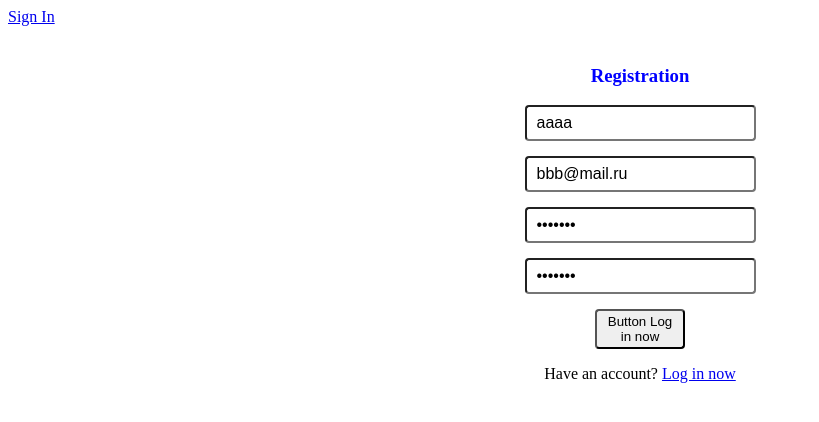
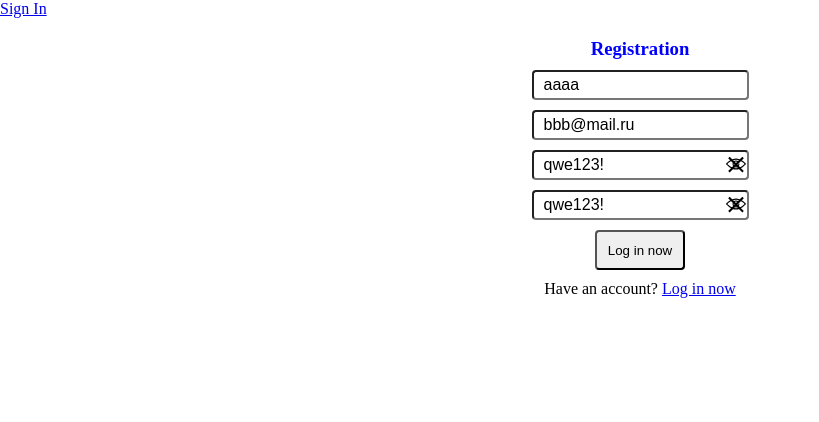
Before and after one commit to RuKatya/web-learning-client, a React (Create React App) app: page /auth/reg in a window 1280 px wide. Shown: the top 422 px of the page, without its empty margins (0-819 px from the left). Built offline with nearby package versions, Linux system fonts and the light colour scheme.

Commit message:
added pass-validation,pass-eyeIcon

```diff
--- a/src/View/Components/Button/Button.tsx
+++ b/src/View/Components/Button/Button.tsx
@@ -20,9 +20,18 @@ interface IButtonProps extends ButtonHTMLAttributes<HTMLButtonElement> {
     style?: object;
 }
 
-const Button: FC<IButtonProps> = ({ size, children, position }) => {
+const Button: FC<IButtonProps> = ({
+    size = EButtonSize.SMALL,
+    children,
+    position,
+    style = {},
+}) => {
     const classes = `${css.button} ${css[size]} ${css[position]}`;
 
-    return <button className={classes}>Button {children}</button>;
+    return (
+        <button style={style} className={classes}>
+            {children}
+        </button>
+    );
 };
 export default Button;
--- a/src/View/Components/Forms/Form/Form.module.scss
+++ b/src/View/Components/Forms/Form/Form.module.scss
@@ -3,9 +3,11 @@
 
     margin: 0 auto;
     padding: 20px;
+
     text-align: center;
+    &__title {
+        margin-bottom: 10px;
 
-    &__title {
         color: blue;
     }
     .question {
--- a/src/View/Components/Forms/Form/Form.tsx
+++ b/src/View/Components/Forms/Form/Form.tsx
@@ -45,6 +45,7 @@ const MyForm: FC<IFormProps> = ({
         if (isLogin) {
             navigate(navigateTo);
         }
+        // eslint-disable-next-line
     }, []);
 
     useEffect(() => {
@@ -81,12 +82,16 @@ const MyForm: FC<IFormProps> = ({
                 size={EButtonSize.MEDIUM}
                 position={EButtonPosition.CENTER}
                 disabled={status === 'loading'}
+                style={{ marginBottom: 10 }}
             >
                 {buttonText}
             </Button>
-            <p className={css.question}>
-                <span>{question}</span> <Link to={linkToBtn}>{buttonText}</Link>
-            </p>
+            {!isLogin && (
+                <p className={css.question}>
+                    <span>{question}</span>{' '}
+                    <Link to={linkToBtn}>{buttonText}</Link>
+                </p>
+            )}
         </Form>
     );
 };
--- a/src/View/Components/Forms/types.ts
+++ b/src/View/Components/Forms/types.ts
@@ -1,4 +1,4 @@
-import { ChangeEvent, FocusEvent, InputHTMLAttributes } from 'react';
+import { ChangeEvent, FocusEvent, InputHTMLAttributes, ReactNode } from 'react';
 
 export interface IAxiosRegistration {
     messsage: string;
@@ -14,6 +14,8 @@ export interface IAxiosLogin extends IAxiosRegistration {
 export interface IInputForm extends InputHTMLAttributes<HTMLInputElement> {
     value: string;
     error: string;
+    svg?: string;
+    // svg?: ReactNode;
     handleChange: (e: ChangeEvent<HTMLInputElement>) => void;
     handleFocus: (e: FocusEvent<HTMLInputElement>) => void;
 }
--- a/src/View/Components/Forms/validate.ts
+++ b/src/View/Components/Forms/validate.ts
@@ -1,10 +1,16 @@
-const regexEmail = new RegExp(
+// May be need new regex for email
+const regexpEmail = new RegExp(
     // eslint-disable-next-line no-control-regex
     "([!#-'*+/-9=?A-Z^-~-]+(.[!#-'*+/-9=?A-Z^-~-]+)*|\"([]!#-[^-~ \t]|(\\[\t -~]))+\")@([!#-'*+/-9=?A-Z^-~-]+(.[!#-'*+/-9=?A-Z^-~-]+)*|[[\t -Z^-~]*])"
+    // /(?:[a-z0-9!#$%&'*+/=?^_`{|}~-]+(?:\.[a-z0-9!#$%&'*+/=?^_`{|}~-]+)*|"(?:[\x01-\x08\x0b\x0c\x0e-\x1f\x21\x23-\x5b\x5d-\x7f]|\\[\x01-\x09\x0b\x0c\x0e-\x7f])*")@(?:(?:[a-z0-9](?:[a-z0-9-]*[a-z0-9])?\.)+[a-z0-9](?:[a-z0-9-]*[a-z0-9])?|\[(?:(?:(2(5[0-5]|[0-4][0-9])|1[0-9][0-9]|[1-9]?[0-9]))\.){3}(?:(2(5[0-5]|[0-4][0-9])|1[0-9][0-9]|[1-9]?[0-9])|[a-z0-9-]*[a-z0-9]:(?:[\x01-\x08\x0b\x0c\x0e-\x1f\x21-\x5a\x53-\x7f]|\\[\x01-\x09\x0b\x0c\x0e-\x7f])+)\])/;
 );
-const regexPassword = new RegExp(
-    '^(?=.*[0-9])(?=.*[!@#$%^&*])[a-zA-Z0-9!@#$%^&*]{6,}$'
-);
+
+const regexpSpace = new RegExp(/\s/g);
+const regexpNumber = new RegExp(/\d/g);
+const regexpLetter = new RegExp(/[a-zA-Z]/g);
+const regexpSpecChar = new RegExp(/[!@#$%^&*]/g);
+// MAYBE NEED NEW REGEX FOR EN
+const regexpEn = new RegExp(/[^a-zA-Z0-9]/g);
 
 export const validateName = (name: string) => {
     if (!name) {
@@ -19,7 +25,7 @@ export const validateName = (name: string) => {
 export const validateEmail = (email: string) => {
     if (!email) {
         return "Email can't be empty";
-    } else if (!regexEmail.test(email)) {
+    } else if (!regexpEmail.test(email)) {
         return 'Incorrect email';
     }
     return '';
@@ -30,8 +36,16 @@ export const validatePassword = (password: string) => {
         return "Password can't be empty";
     } else if (password.length < 6) {
         return 'Password must be minimum 6 symbols';
-    } else if (!regexPassword.test(password)) {
-        return 'Password must be without spaces, include letters, numbers, one special character !@#$%^&*';
+    } else if (!regexpEn.test(password)) {
+        return 'Password must be only En';
+    } else if (regexpSpace.test(password)) {
+        return 'Password must be without spaces';
+    } else if (!regexpNumber.test(password)) {
+        return 'Password must include numbers';
+    } else if (!regexpLetter.test(password)) {
+        return 'Password must include letters';
+    } else if (!regexpSpecChar.test(password)) {
+        return 'Password must include one character like !@#$%^&*';
     }
     return '';
 };
--- a/src/View/Components/Input/Input.module.scss
+++ b/src/View/Components/Input/Input.module.scss
@@ -1,25 +1,68 @@
+.inputWrapper {
+    // РАЗМЕРЫ СДЕЛАТЬ ПРАВИЛЬНЫМИ
+    position: relative;
+    width: 100%;
+    max-height: 100px;
     .input {
         height: 30px;
+        width: 70%;
 
-    margin-bottom: 5px;
         padding-left: 10px;
-    padding-right: 10px;
+        padding-right: 30px;
 
         font-size: 16px;
         border-radius: 4px;
     }
 
+    .eyeBtn,
+    .eyeClosed {
+        border: none;
+        background-color: transparent;
+        cursor: pointer;
+        height: 100%;
+
+        position: absolute;
+        top: 50%;
+        right: 15%;
+        transform: translate(-15%, -50%);
+    }
+    .eyeClosed {
+        height: 100%;
+        width: 100%;
+    }
+    .eyeClosed::before,
+    .eyeClosed::after {
+        position: absolute;
+        top: 40%;
+        right: -15%;
+        transform: translate(15%, 80%) rotate(45deg);
+
+        content: '';
+        width: 100%;
+        height: 2px;
+
+        background-color: black;
+    }
+    .eyeClosed::before {
+        transform: translate(15%, 80%) rotate(-45deg);
+    }
+
     .error {
+        margin-bottom: 10px;
+        transform: translateY(0px);
+
+        opacity: 1;
+
+        transition: all 0.2s ease-in-out;
         color: red;
-    opacity: 1;
-    transform: translateY(0px);
-    transition: all 0.2s ease-in-out;
-    margin-bottom: 10px;
 
         &.hidden {
+            transform: translateY(-20px);
+
             opacity: 0;
-        transform: translateY(-20px);
+
             transition: all 0.2s ease-in-out;
             color: red;
         }
     }
+}
--- a/src/View/Components/Input/Input.tsx
+++ b/src/View/Components/Input/Input.tsx
@@ -1,29 +1,48 @@
 import css from './Input.module.scss';
-import { FC } from 'react';
+import { FC, useState } from 'react';
 import { IInputForm } from '../Forms/types';
+import EyeIcon from '../../../assets/images/icons/EyeIcon';
 
 const Input: FC<IInputForm> = ({
-    value = '',
-    error = '',
+    name,
     type = 'text',
+    error,
+    value,
     placeholder = 'Type here...',
+    handleFocus = () => {},
     handleChange = () => {},
-    handleFocus = () => {},
 }) => {
+    const [passwordVisible, setPasswordVisible] = useState<boolean>(false);
+    const togglePasswordVisible = () => {
+        console.log('click');
+        setPasswordVisible(visibility => !visibility);
+    };
     return (
-        <>
+        <div className={css.inputWrapper}>
             <input
                 className={css.input}
-                type={type}
+                type={passwordVisible ? type : 'text'}
                 value={value}
                 onChange={handleChange}
                 onBlur={handleFocus}
                 placeholder={placeholder}
             />
+            {type === 'password' && (
+                <button
+                    type="button"
+                    onClick={togglePasswordVisible}
+                    className={css.eyeBtn}
+                >
+                    <EyeIcon width={20} height={20} />
+
+                    {!passwordVisible && <div className={css.eyeClosed}></div>}
+                </button>
+            )}
+
             <div className={error ? css.error : `${css.error} ${css.hidden}`}>
                 {error}
             </div>
-        </>
+        </div>
     );
 };
 export default Input;
--- /dev/null
+++ b/src/assets/images/icons/EyeIcon.tsx
@@ -0,0 +1,45 @@
+interface IEyeIconProps {
+    width: number;
+    height: number;
+}
+
+const EyeIcon = ({ width, height }: IEyeIconProps) => {
+    return (
+        <svg
+            fill="#000000"
+            version="1.1"
+            id="Capa_1"
+            xmlns="http://www.w3.org/2000/svg"
+            width={width}
+            height={height}
+            viewBox="0 0 442.04 442.04"
+        >
+            <g>
+                <g>
+                    <path
+                        d="M221.02,341.304c-49.708,0-103.206-19.44-154.71-56.22C27.808,257.59,4.044,230.351,3.051,229.203
+			c-4.068-4.697-4.068-11.669,0-16.367c0.993-1.146,24.756-28.387,63.259-55.881c51.505-36.777,105.003-56.219,154.71-56.219
+			c49.708,0,103.207,19.441,154.71,56.219c38.502,27.494,62.266,54.734,63.259,55.881c4.068,4.697,4.068,11.669,0,16.367
+			c-0.993,1.146-24.756,28.387-63.259,55.881C324.227,321.863,270.729,341.304,221.02,341.304z M29.638,221.021
+			c9.61,9.799,27.747,27.03,51.694,44.071c32.83,23.361,83.714,51.212,139.688,51.212s106.859-27.851,139.688-51.212
+			c23.944-17.038,42.082-34.271,51.694-44.071c-9.609-9.799-27.747-27.03-51.694-44.071
+			c-32.829-23.362-83.714-51.212-139.688-51.212s-106.858,27.85-139.688,51.212C57.388,193.988,39.25,211.219,29.638,221.021z"
+                    />
+                </g>
+                <g>
+                    <path
+                        d="M221.02,298.521c-42.734,0-77.5-34.767-77.5-77.5c0-42.733,34.766-77.5,77.5-77.5c18.794,0,36.924,6.814,51.048,19.188
+			c5.193,4.549,5.715,12.446,1.166,17.639c-4.549,5.193-12.447,5.714-17.639,1.166c-9.564-8.379-21.844-12.993-34.576-12.993
+			c-28.949,0-52.5,23.552-52.5,52.5s23.551,52.5,52.5,52.5c28.95,0,52.5-23.552,52.5-52.5c0-6.903,5.597-12.5,12.5-12.5
+			s12.5,5.597,12.5,12.5C298.521,263.754,263.754,298.521,221.02,298.521z"
+                    />
+                </g>
+                <g>
+                    <path d="M221.02,246.021c-13.785,0-25-11.215-25-25s11.215-25,25-25c13.786,0,25,11.215,25,25S234.806,246.021,221.02,246.021z" />
+                </g>
+            </g>
+        </svg>
+    );
+};
+
+export default EyeIcon;
--- /dev/null
+++ b/src/index.scss
@@ -0,0 +1,25 @@
+* {
+    margin: 0;
+    padding: 0;
+    box-sizing: border-box;
+}
+
+// button {
+//     border: none;
+//     background-color: transparent;
+// }
+
+img {
+    display: block;
+}
+//
+// ANIMATIONS
+//
+// @keyframes show {
+//     0% {
+//         opacity: 0;
+//     }
+//     100% {
+//         opacity: 1;
+//     }
+// }
--- a/src/index.tsx
+++ b/src/index.tsx
@@ -1,3 +1,5 @@
+import './index.scss';
+
 import { StrictMode } from 'react';
 import { createRoot } from 'react-dom/client';
 import { Provider } from 'react-redux';
```
Lines whose indentation alone changed are shown as unchanged.
